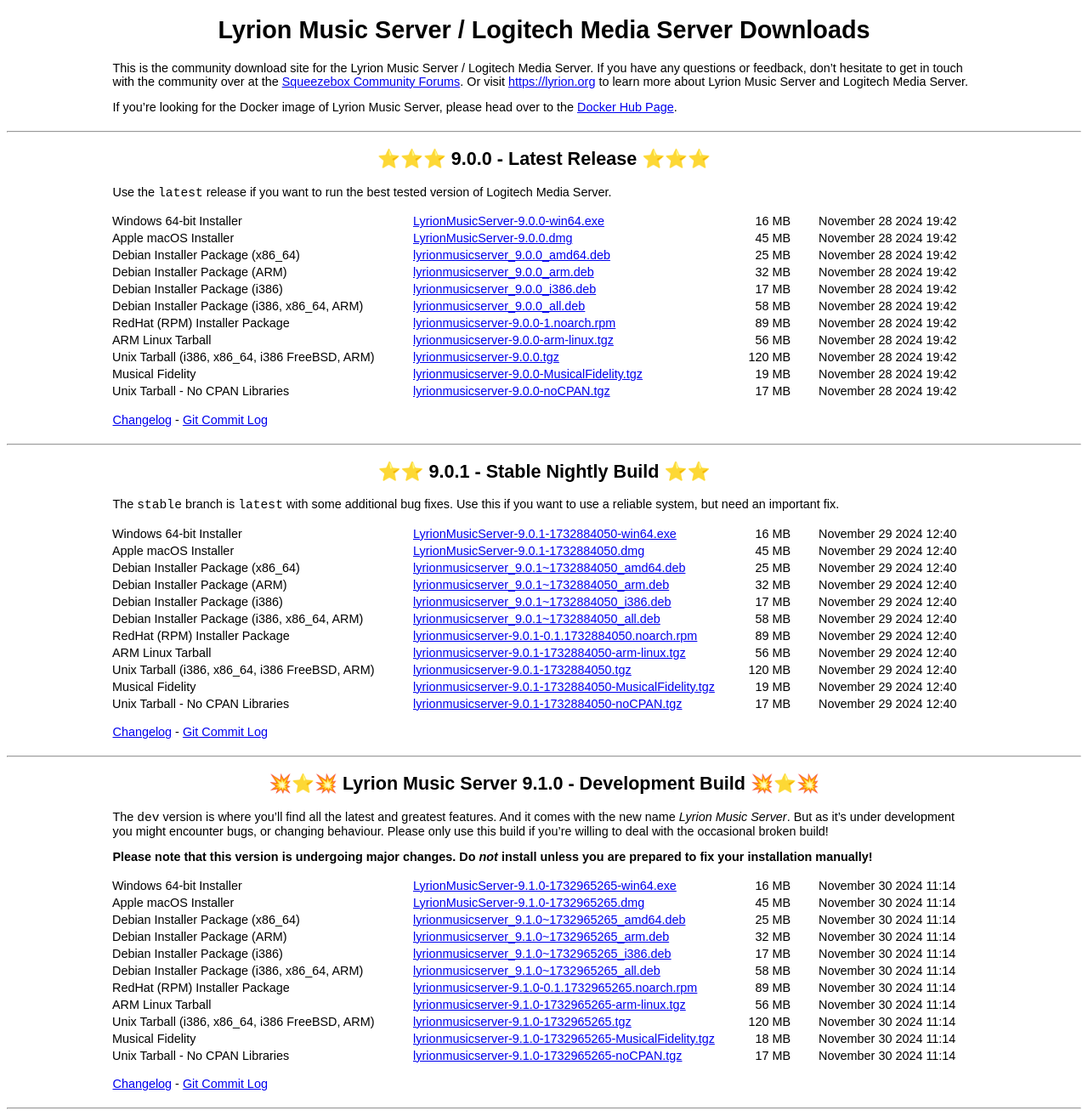
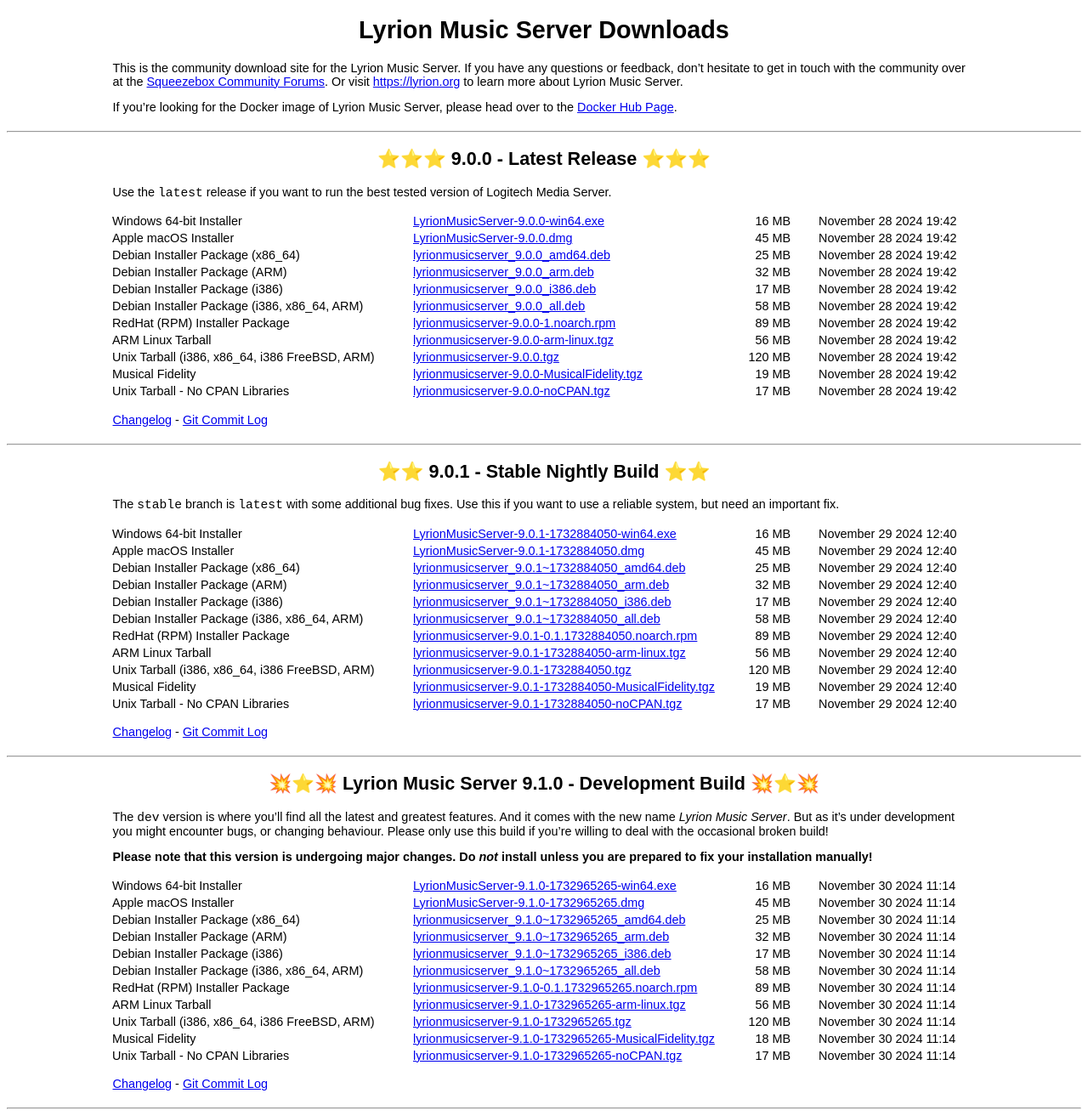
Before and after one commit to LMS-Community/lms-server-repository, a Jekyll site: the page built from index.md, in a window 1280 px wide. Shown: the whole page at 85% size. Built offline with Jekyll 4.4.1, drawn with Linux system fonts in a browser that asks for light colours; our own code applies the rules of GitHub Pages for plain Markdown files.

Commit message:
More product renaming...

```diff
--- a/_config.yml
+++ b/_config.yml
@@ -1,6 +1,6 @@
-title: Lyrion Music Server / Logitech Media Server Downloads
+title: Lyrion Music Server Downloads
 description: >- # this means to ignore newlines until "baseurl:"
-  Download Lyrion Music Server / Logitech Media Server to feed music to your Squeezebox, Squeezelite
+  Download Lyrion Music Server to feed music to your Squeezebox, Squeezelite
   based players or SqueezePlay and compatible software packages.
   Free the Music!
 github_username:  LMS-Community
--- a/index.md
+++ b/index.md
@@ -22,10 +22,9 @@ dev: 9.1.0
 
 # {{ site.title }}
 
-This is the community download site for the Lyrion Music Server / Logitech Media Server. If you have any questions or feedback,
+This is the community download site for the Lyrion Music Server. If you have any questions or feedback,
 don't hesitate to get in touch with the community over at the [Squeezebox Community Forums](https://forums.slimdevices.com/).
-Or visit [https://lyrion.org](https://lyrion.org) to learn more about Lyrion Music Server and
-Logitech Media Server.
+Or visit [https://lyrion.org](https://lyrion.org) to learn more about Lyrion Music Server.
 
 If you're looking for the Docker image of Lyrion Music Server, please head over to the [Docker Hub Page](https://hub.docker.com/r/lmscommunity/lyrionmusicserver).
 
```
